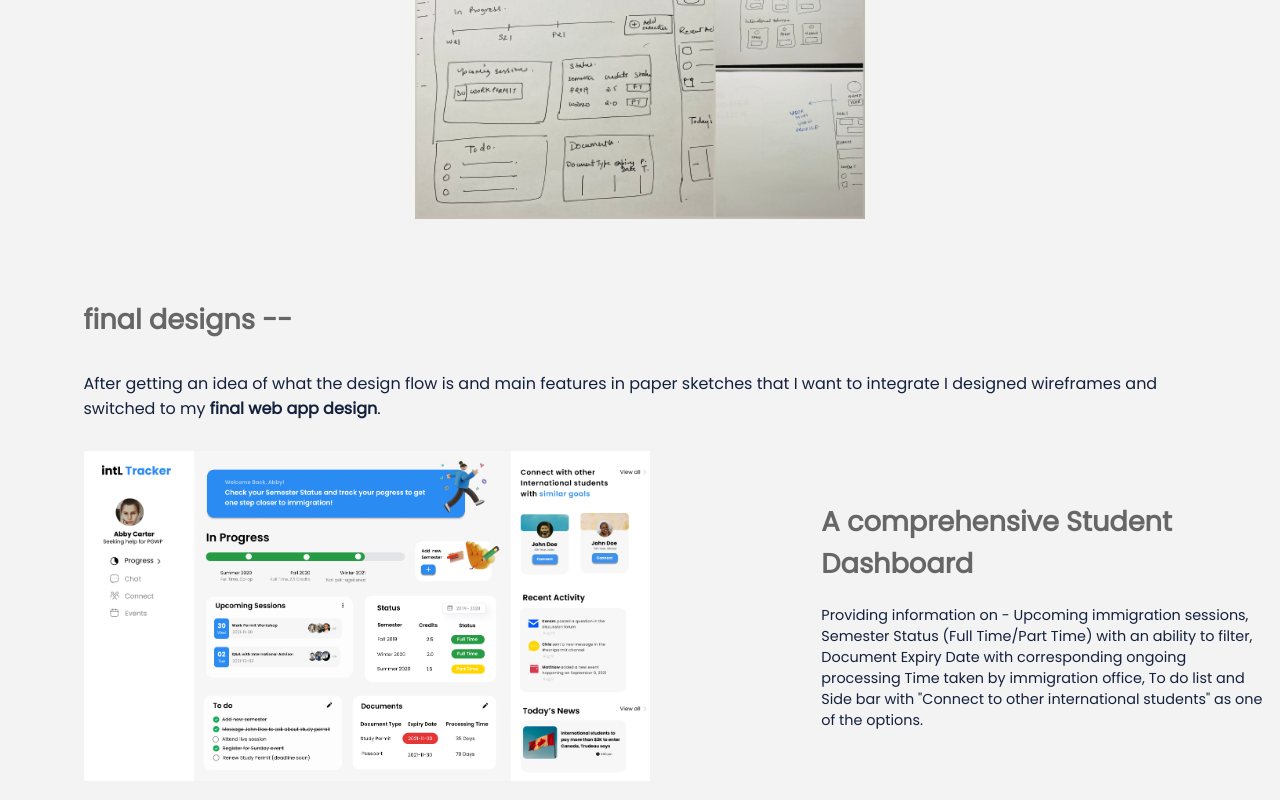
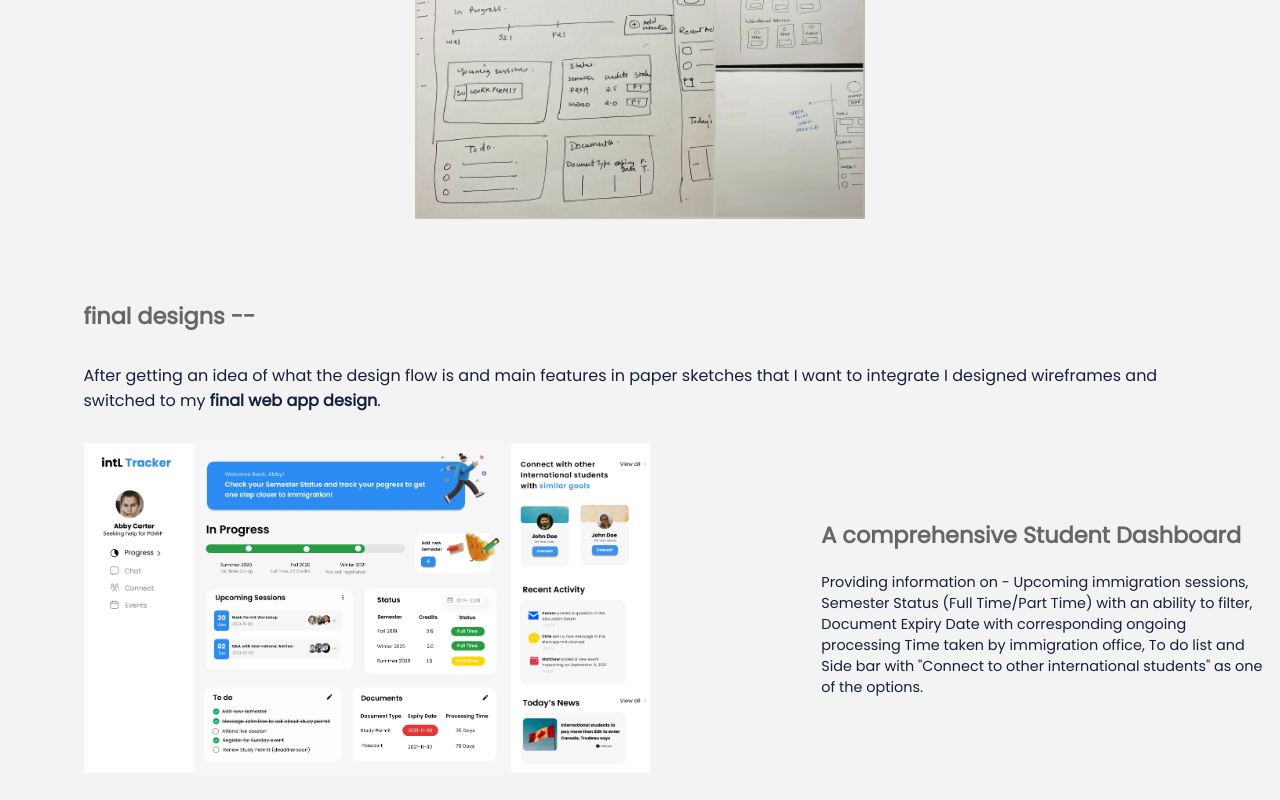
Before and after one commit to AnanyaThukral/Portfolio, a React (Create React App) app: page /intLTracker in a window 1280 px wide. Shown: the part 8518-9318 px from the top of the page. Built offline with nearby package versions, Linux system fonts and the light colour scheme.

Commit message:
updated internal components

```diff
--- a/src/FinalDesign.js
+++ b/src/FinalDesign.js
@@ -28,6 +28,12 @@ const Container = styled.div`
     color: #14213D;
     span{
         font-size: 1.7rem;
+        @media (max-width: 1300px){
+        font-size: 1.4rem;
+    }
+    }
+    @media (max-width: 1300px){
+        min-width: 900px;
     }
 `
 
```
